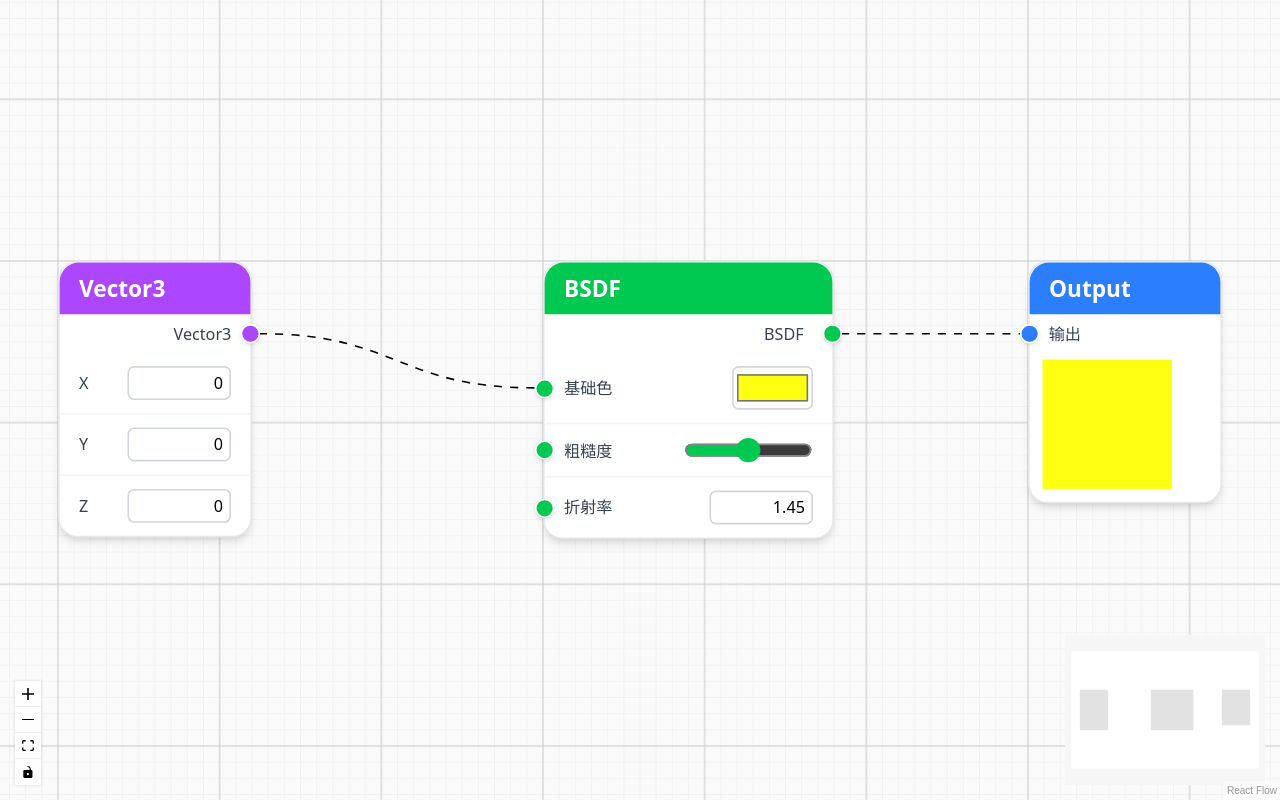
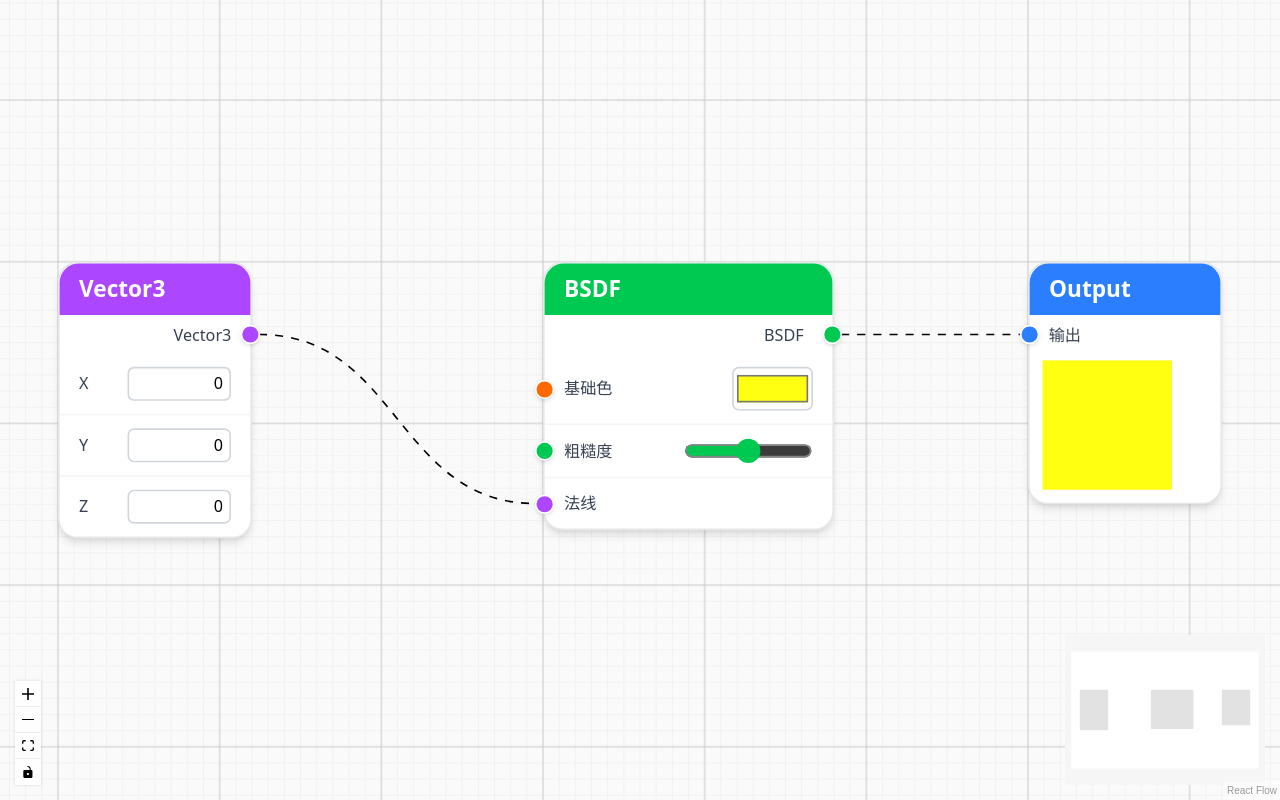
Before and after one commit to TiO2EvoLve/NodeGraph-ReactFlow, a React (Vite) app: page / in a window 1280 px wide. Built offline with nearby package versions, Linux system fonts and the light colour scheme.

Commit message:
节点修改

```diff
--- a/src/App.jsx
+++ b/src/App.jsx
@@ -32,7 +32,7 @@ const initialNodes = [
 ]
 const nodeTypes = {BSDFNode, Vector3Node, OutputNode};
 const initialEdges = [
-    {id: 'vector3-bsdf', source: 'vector3', targetHandle: 'i-base-color', target: 'bsdf'},
+    {id: 'vector3-bsdf', source: 'vector3', targetHandle: 'i-normal', target: 'bsdf'},
     {id: 'bsdf-output', source: 'bsdf', target: 'output', targetHandle: 'i-output'},
 ];
 export default function App() {
--- a/src/Node/Test/BSDFNode.tsx
+++ b/src/Node/Test/BSDFNode.tsx
@@ -48,7 +48,7 @@ export default function BSDFNode({id}: { id: string }) {
                         type="target"
                         id='i-base-color'
                         position={Position.Left}
-                        className="!bg-green-500 !w-3 !h-3 rounded-full absolute left-[-7px] top-1/2 shadow-sm"
+                        className="!bg-orange-500 !w-3 !h-3 rounded-full absolute left-[-7px] top-1/2 shadow-sm"
                     />
                     <span className="text-gray-700">基础色</span>
                     <input
@@ -83,15 +83,11 @@ export default function BSDFNode({id}: { id: string }) {
                 <div className="flex items-center justify-between px-3 py-2 relative">
                     <Handle
                         type="target"
-                        id='i-ior'
+                        id='i-normal'
                         position={Position.Left}
-                        className="!bg-green-500 !w-3 !h-3 rounded-full absolute left-[-7px] top-1/2 shadow-sm"
+                        className="!bg-purple-500 !w-3 !h-3 rounded-full absolute left-[-7px] top-1/2 shadow-sm"
                     />
-                    <span className="text-gray-700">折射率</span>
-                    <input
-                        defaultValue="1.45"
-                        className="w-16 text-right border border-gray-300 rounded px-1 py-0.5"
-                    />
+                    <span className="text-gray-700">法线</span>
                 </div>
             </div>
 
```
